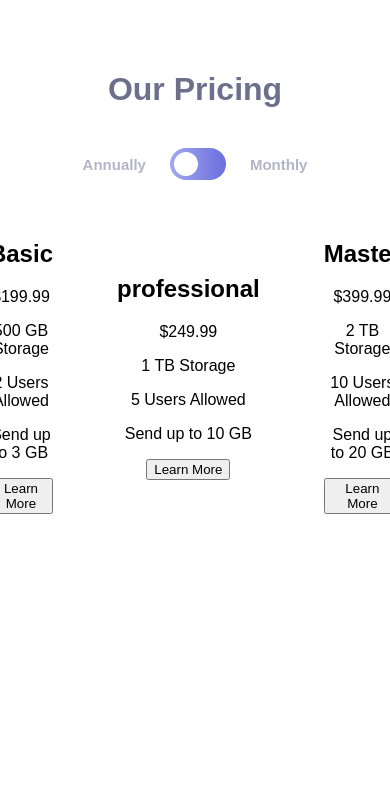
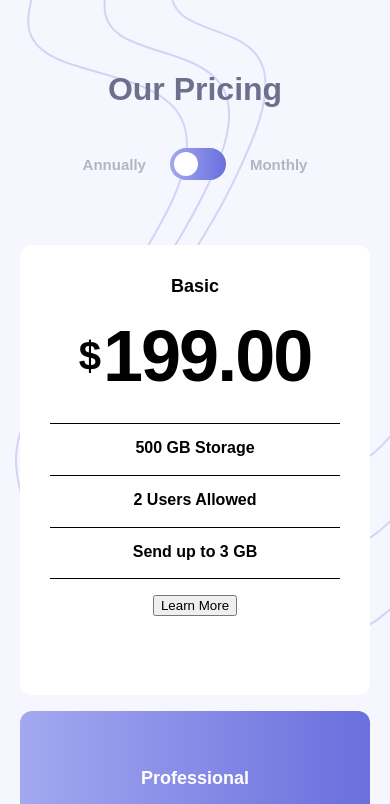
Before and after one commit to aymenthedeveloper/pricing-component-with-toggle, a plain HTML site: page index.html in a window 390 px wide. Both pictures are taken after a click on the label 197 px from the left and 164 px from the top of the page. Shown: the top 804 px of the page. Drawn offline with Linux system fonts and the light colour scheme; a web font is replaced by a local one.

Commit message:
added count up animation and worked more on the cards layout

```diff
--- a/index.html
+++ b/index.html
@@ -10,7 +10,7 @@
   <div class="wrapper">
     <main>
       <h1>Our Pricing</h1>
-      <div class="toggle">
+      <div class="toggle-container">
         <span>Annually</span>
         <input type="checkbox" name="toggle-input" id="toggle-input">
         <label for="toggle-input" class="toggle-btn"></label>
@@ -19,8 +19,7 @@
       <div class="pricing-cards">
         <div class="card basic">
           <h2>Basic</h2>
-          <p class="monthly-price">&dollar;19.00</p>
-          <p class="annual-price">&dollar;199.99</p>
+          <p class="price"  data-from="19.99" data-to="199.00" data-plan="monthly">19.99</p>
           <div class="features">
             <p class="feature">500 GB Storage</p>
             <p class="feature">2 Users Allowed</p>
@@ -30,9 +29,8 @@
         </div>
 
         <div class="card professional">
-          <h2>professional</h2>
-          <p class="monthly-price">&dollar;24.99</p>
-          <p class="annual-price">&dollar;249.99</p>
+          <h2>Professional</h2>
+          <p class="price" data-from="24.99" data-to="249.99" data-plan="monthly">24.99</p>
           <div class="features">
             <p class="feature">1 TB Storage</p>
             <p class="feature">5 Users Allowed</p>
@@ -43,8 +41,7 @@
 
         <div class="card master">
           <h2>Master</h2>
-          <p class="monthly-price">&dollar;39.99</p>
-          <p class="annual-price">&dollar;399.99</p>
+          <p class="price" data-from="39.99" data-to="399.99" data-plan="monthly">39.99</p>
           <div class="features">
             <p class="feature">2 TB Storage</p>
             <p class="feature">10 Users Allowed</p>
--- a/main.js
+++ b/main.js
@@ -1,11 +1,36 @@
 const toggleBtn = document.getElementById('toggle-input');
-const cardsContainer = document.querySelector('main .pricing-cards');
+const priceContainers = document.querySelectorAll('main .pricing-cards .card .price');
 
 toggleBtn.addEventListener('click', (e)=> {
-  if (e.target.checked){
-    cardsContainer.classList.add('annually')
-  } else{
-    cardsContainer.classList.remove('annually')
+  toggleBtn.classList.toggle('annually')
+
+  for (let i = 0; i < 3; i++) {
+    const priceNode = priceContainers[i];
+    const {from, to, plan} = priceNode.dataset;
+    if (plan == 'monthly'){
+      countUp(priceNode, +from, +to, 2)
+      priceNode.dataset.plan = 'annually';
+    } else if (plan == 'annually'){
+      countUp(priceNode, +from, +to, 2, 'down')
+      priceNode.dataset.plan = 'monthly';
+    }
   }
-  toggleBtn.classList.toggle('annually')
 })
+
+function countUp(target, from, to, time, direction="up") {
+  if (time <= 0) return 'error';
+  time = time * 1000
+  const diff = to - from;
+  const startTime = performance.now(); // Use high-resolution timestamp
+  function animate(currentTime) {
+    const elapsed = currentTime - startTime; // Time elapsed since animation started
+    const progress = Math.min(elapsed / time, 1); // Ensure progress doesn't exceed 1
+    const easeOut = 1 - (1 - progress)**3; // Ease-in effect
+    const value = direction == 'up'? from + diff * easeOut: to - diff * easeOut;
+    target.firstChild.textContent = value.toFixed(2);
+    if (progress < 1) {
+      requestAnimationFrame(animate); // Continue the animation
+    }
+  }
+  requestAnimationFrame(animate); // Start the animation
+}
--- a/style.css
+++ b/style.css
@@ -13,11 +13,15 @@
 body{
   font-family: 'montserrat', sans-serif;
   margin: 0;
+  background-color: var(--Very-Light-Grayish-Blue);
 }
 
 .wrapper{
   max-width: 1440px;
   outline: 1px solid;
+  background-image: url(./images/bg-top.svg);
+  background-repeat: no-repeat;
+  background-position: top right;
 }
 
 main{
@@ -31,7 +35,7 @@ main > h1{
   margin-bottom: 40px;
   color: var(--Grayish-Blue);
 }
-main .toggle{
+main .toggle-container{
   display: flex;
   justify-content: center;
   align-items: center;
@@ -39,13 +43,13 @@ main .toggle{
   font-weight: 700;
   font-size: 15px;
   color: var(--Light-Grayish-Blue);
-  margin-bottom: 40px;
+  margin-bottom: 65px;
 }
-main .toggle input{
+main .toggle-container input{
   display: none;
   cursor: pointer;
 }
-main .toggle .toggle-btn{
+main .toggle-container .toggle-btn{
   width: 56px;
   height: 32px;
   border-radius: 16px;
@@ -53,7 +57,7 @@ main .toggle .toggle-btn{
   position: relative;
   cursor: pointer;
 }
-main .toggle .toggle-btn::after{
+main .toggle-container .toggle-btn::after{
   content: "";
   position: absolute;
   background-color: #fff;
@@ -64,7 +68,7 @@ main .toggle .toggle-btn::after{
   right: 4px;
   transition: transform .25s ease;
 }
-main .toggle input.annually + .toggle-btn::after{
+main .toggle-container input.annually + .toggle-btn::after{
   transform: translateX(-24px);
 }
 
@@ -72,17 +76,74 @@ main .pricing-cards{
   display: flex;
   align-items: center;
   justify-content: center;
-  gap: 64px;
+
 }
 main .pricing-cards .card{
   text-align: center;
+  width: 350px;
+  height: 450px;
+  border-radius: 12px;
+  background-color: #fff;
+  padding: 16px 30px;
+  box-sizing: border-box;
 }
-main .pricing-cards .card .annual-price{
-  display: none;
+main .pricing-cards .card h2{
+  font-size: 18px;
+  margin-bottom: 18px;
 }
-main .pricing-cards.annually .card .annual-price{
-  display: block;
+main .pricing-cards .card .price{
+  font-size: 4.5rem;
+  font-weight: 700;
+  margin-block: 0 42px;
+  display: flex;
+  align-items: center;
+  justify-content: center;
+  column-gap: 4px;
+  letter-spacing: -2px;
 }
-main .pricing-cards.annually .card .monthly-price{
-  display: none;
+main .pricing-cards .card .price::before{
+  content: "$";
+  font-size: 2.5rem;
 }
+main .pricing-cards .card .features{
+  position: relative;
+}
+main .pricing-cards .card .features .feature{
+  font-weight: 600;
+  position: relative;
+  padding-bottom: 18px;
+}
+main .pricing-cards .card .features::after{
+  content: '';
+  position: absolute;
+  inset: auto 0 0 0;
+  width: 100%;
+  height: 1px;
+  background-color: black;
+}
+main .pricing-cards .card .features .feature::before{
+  content: '';
+  position: absolute;
+  inset: -16px 0 auto 0;
+  width: 100%;
+  height: 1px;
+  background-color: black;
+}
+main .pricing-cards .card.professional{
+  height: 500px;
+  background: linear-gradient(to right, hsl(236, 72%, 79%), hsl(237, 63%, 64%));
+  color: white;
+  padding-block: 42px;
+
+}
+main .pricing-cards .card.professional .features::after,
+main .pricing-cards .card.professional .features .feature::before{
+  background-color: #fff;
+}
+
+@media (max-width: 1080px) {
+  main .pricing-cards{
+    flex-direction: column;
+    gap: 16px;
+  }
+}
```
